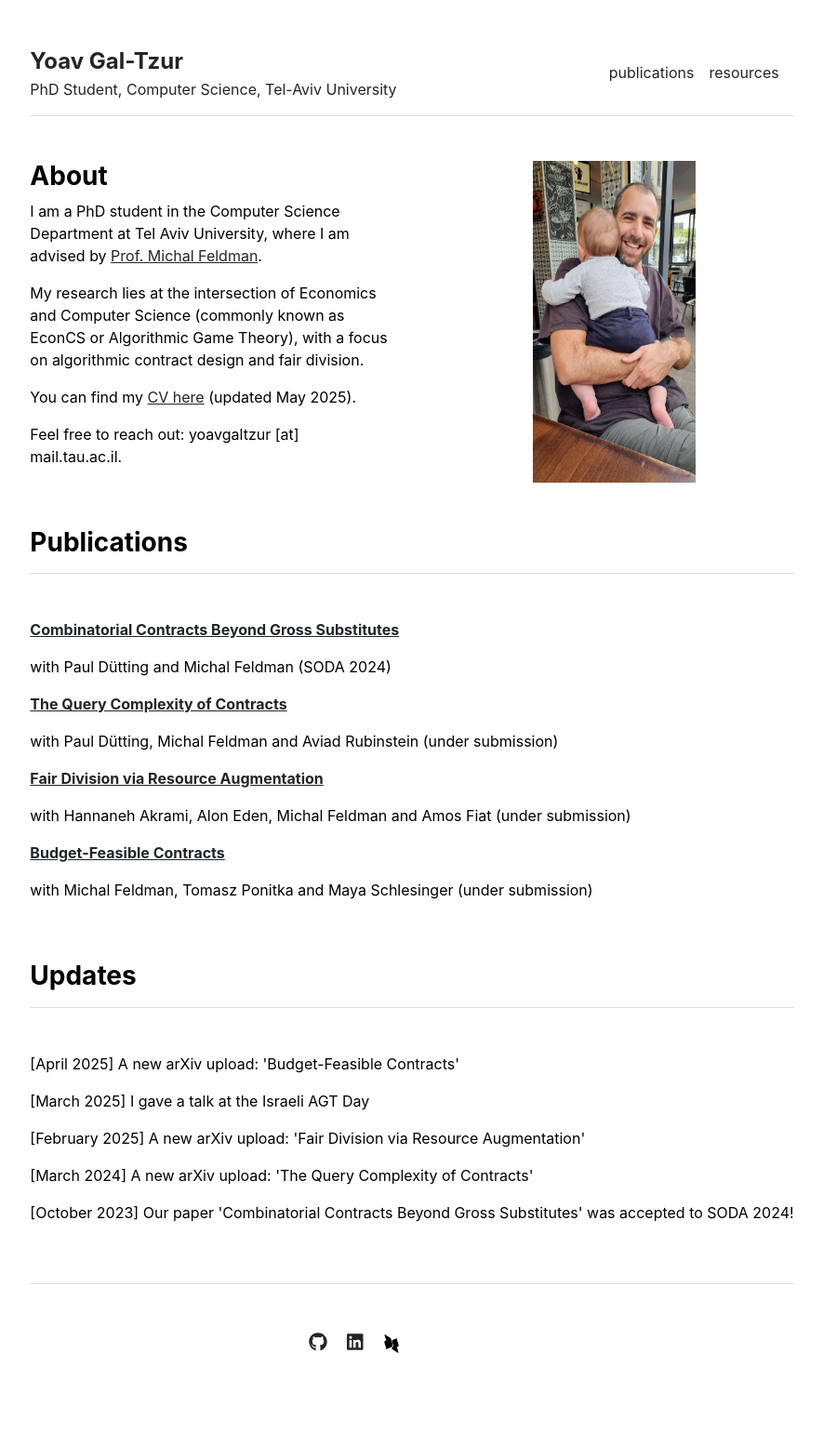
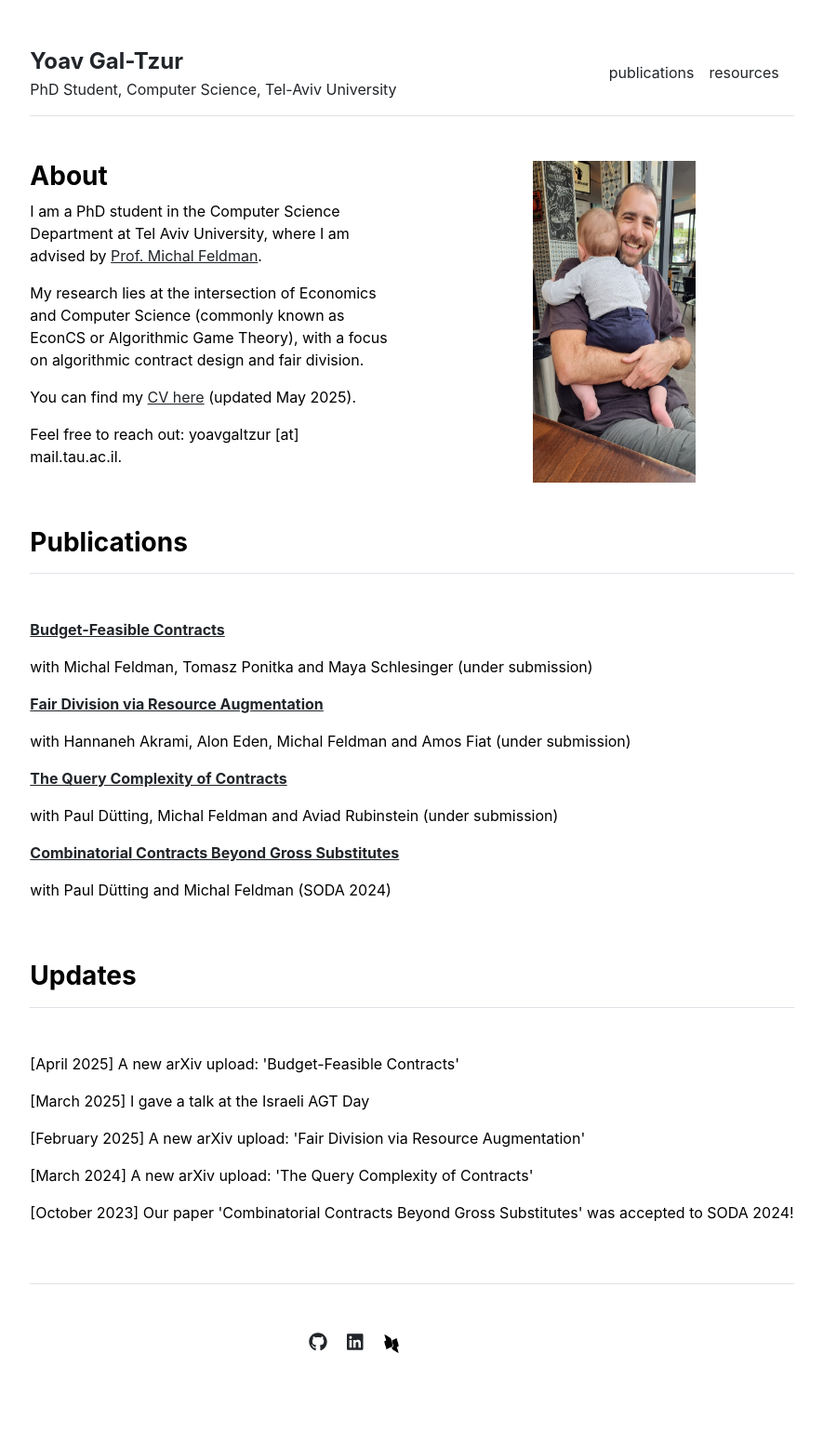
Before and after one commit to yoavGaltzur/yoavGaltzur.github.io, a Jekyll site: the page built from index.md, in a window 1280 px wide. Shown: the whole page at 93% size, without its empty margins (197-1082 px from the left). Built offline with Jekyll 4.4.1, drawn with Linux system fonts in a browser that asks for light colours.

```diff
--- a/_data/settings.yml
+++ b/_data/settings.yml
@@ -16,10 +16,10 @@ talks:
 - {name: "Fair Division via Resource Augmentation at the Israeli AGT Day 2025", url: "https://www.youtube.com/watch?v=Qa0_j70uVYM"}
 
 publications:
+- {name: "Budget-Feasible Contracts", url: "https://arxiv.org/abs/2504.01773", coauthors: "Michal Feldman, Tomasz Ponitka and Maya Schlesinger", venue: "under submission"}
+- {name: "Fair Division via Resource Augmentation", url: "https://arxiv.org/abs/2502.09377", coauthors: "Hannaneh Akrami, Alon Eden, Michal Feldman and Amos Fiat", venue: "under submission"}
+- {name: "The Query Complexity of Contracts", url: "https://arxiv.org/abs/2403.09794", coauthors: "Paul Dütting, Michal Feldman and Aviad Rubinstein", venue: "under submission"}
 - {name: "Combinatorial Contracts Beyond Gross Substitutes", url: "https://arxiv.org/abs/2309.10766", coauthors: "Paul Dütting and Michal Feldman", venue: "SODA 2024"}
-- {name: "The Query Complexity of Contracts", url: "https://arxiv.org/abs/2403.09794", coauthors: "Paul Dütting, Michal Feldman and Aviad Rubinstein", venue: "under submission"}
-- {name: "Fair Division via Resource Augmentation", url: "https://arxiv.org/abs/2502.09377", coauthors: "Hannaneh Akrami, Alon Eden, Michal Feldman and Amos Fiat", venue: "under submission"}
-- {name: "Budget-Feasible Contracts", url: "https://arxiv.org/abs/2504.01773", coauthors: "Michal Feldman, Tomasz Ponitka and Maya Schlesinger", venue: "under submission"}
 
 updates:
 - {content: "A new arXiv upload: 'Budget-Feasible Contracts'", date: "April 2025"}
```
